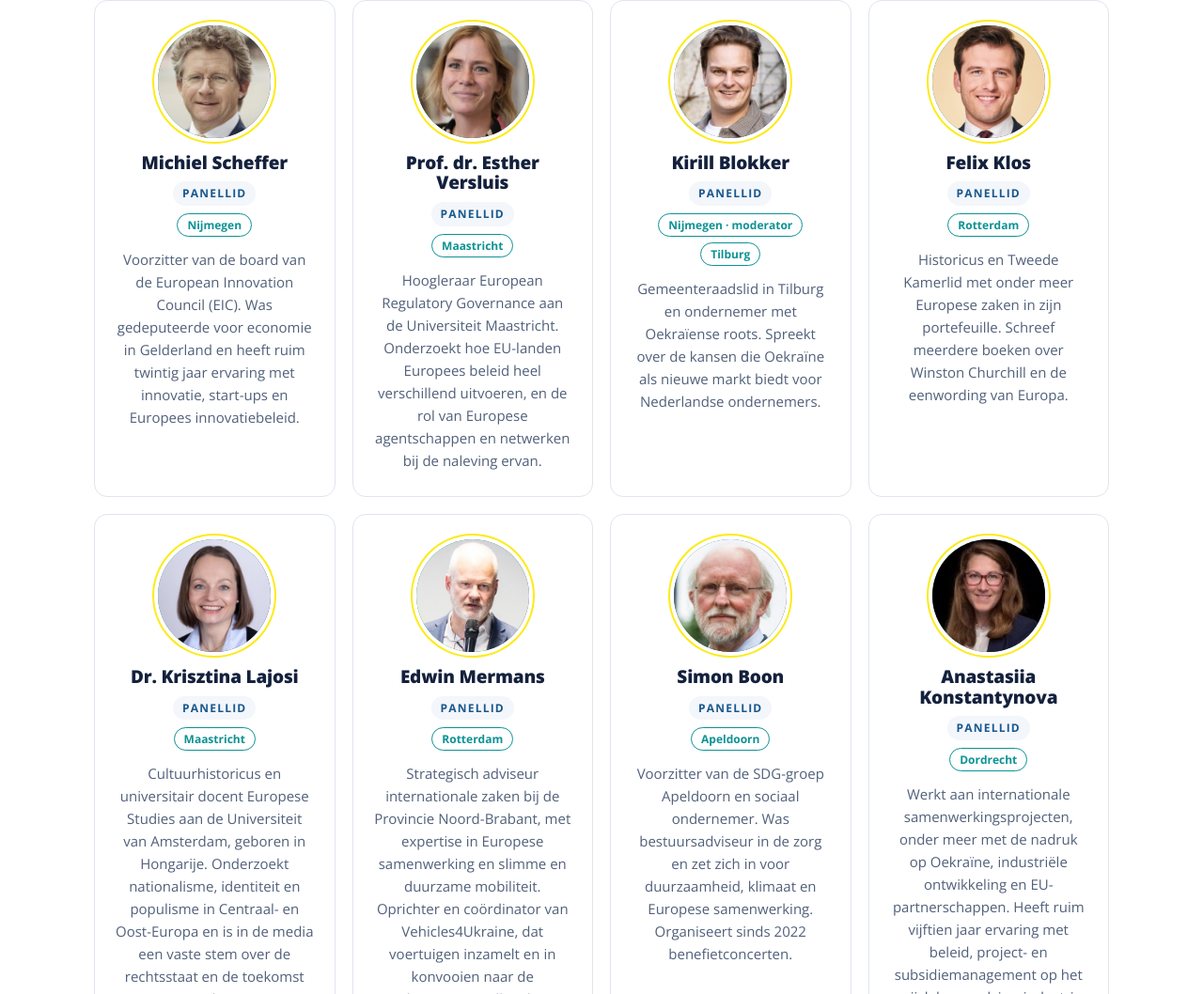
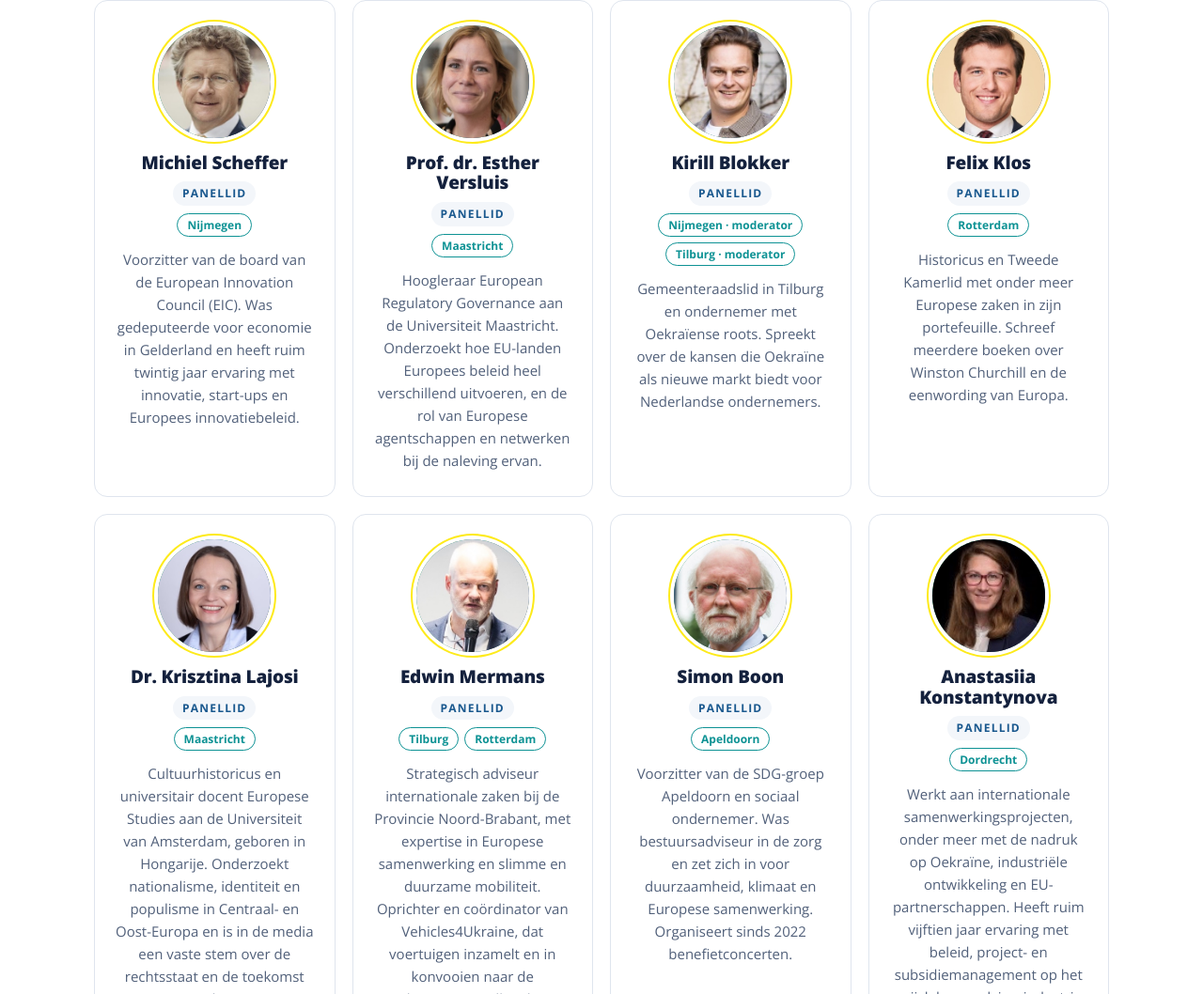
Before and after one commit to vitakovd/europe-next-door, a plain HTML site: page index.html in a window 1280 px wide. Shown: the part 5661-6719 px from the top of the page at 94% size. Drawn offline with nearby package versions, Linux system fonts and the light colour scheme.

Commit message:
Tilburg: Kirill moderator in plaats van Kido, Edwin Mermans als spreker
Co-Authored-By: Claude Opus 5.5 <noreply@anthropic.com>

```diff
--- a/index.html
+++ b/index.html
@@ -488,7 +488,7 @@ const SPEAKERS = [
   { name:"Prof. dr. Esther Versluis", role:"speaker", city:"Maastricht", photo:"assets/speakers/esther-versluis.jpg",
     bio_nl:"Hoogleraar European Regulatory Governance aan de Universiteit Maastricht. Onderzoekt hoe EU-landen Europees beleid heel verschillend uitvoeren, en de rol van Europese agentschappen en netwerken bij de naleving ervan.",
     bio_en:"Professor of European Regulatory Governance at Maastricht University. Researches how EU countries implement European policy in very different ways, and the role of European agencies and networks in ensuring compliance." },
-  { name:"Kirill Blokker", role:"speaker", cities:["Nijmegen · moderator","Tilburg"], photo:"assets/speakers/kirill-blokker.jpg",
+  { name:"Kirill Blokker", role:"speaker", cities:["Nijmegen · moderator","Tilburg · moderator"], photo:"assets/speakers/kirill-blokker.jpg",
     bio_nl:"Gemeenteraadslid in Tilburg en ondernemer met Oekraïense roots. Spreekt over de kansen die Oekraïne als nieuwe markt biedt voor Nederlandse ondernemers.",
     bio_en:"City councillor in Tilburg and entrepreneur with Ukrainian roots. Speaks about the opportunities Ukraine offers Dutch entrepreneurs as a new market." },
   { name:"Felix Klos", role:"speaker", city:"Rotterdam", photo:"assets/speakers/felix-klos.jpg",
@@ -497,7 +497,7 @@ const SPEAKERS = [
   { name:"Dr. Krisztina Lajosi", role:"speaker", city:"Maastricht", photo:"assets/speakers/krisztina-lajosi.jpg",
     bio_nl:"Cultuurhistoricus en universitair docent Europese Studies aan de Universiteit van Amsterdam, geboren in Hongarije. Onderzoekt nationalisme, identiteit en populisme in Centraal- en Oost-Europa en is in de media een vaste stem over de rechtsstaat en de toekomst van de EU.",
     bio_en:"Cultural historian and Senior Lecturer in European Studies at the University of Amsterdam, born in Hungary. Researches nationalism, identity and populism in Central and Eastern Europe and is a regular media voice on the rule of law and the future of the EU." },
-  { name:"Edwin Mermans", role:"speaker", city:"Rotterdam", photo:"assets/speakers/edwin-mermans.jpg",
+  { name:"Edwin Mermans", role:"speaker", cities:["Tilburg","Rotterdam"], photo:"assets/speakers/edwin-mermans.jpg",
     bio_nl:"Strategisch adviseur internationale zaken bij de Provincie Noord-Brabant, met expertise in Europese samenwerking en slimme en duurzame mobiliteit. Oprichter en coördinator van Vehicles4Ukraine, dat voertuigen inzamelt en in konvooien naar de Oekraïense strijdkrachten brengt.",
     bio_en:"Strategic Advisor International Affairs at the Province of Noord-Brabant, with expertise in European cooperation and smart and sustainable mobility. Founder and coordinator of Vehicles4Ukraine, which sources vehicles and delivers them by convoy to the Ukrainian Armed Forces." },
   { name:"Simon Boon", role:"speaker", city:"Apeldoorn", photo:"assets/speakers/simon-boon.jpg",
```
